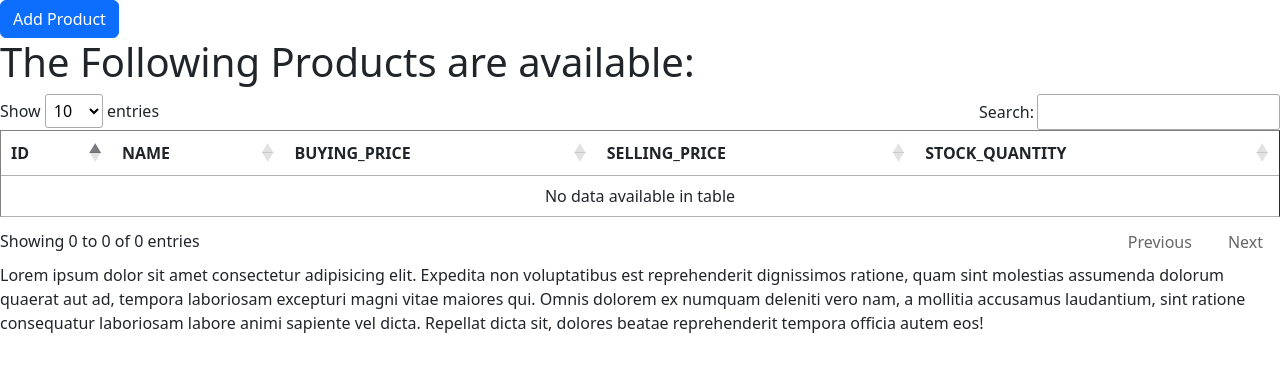
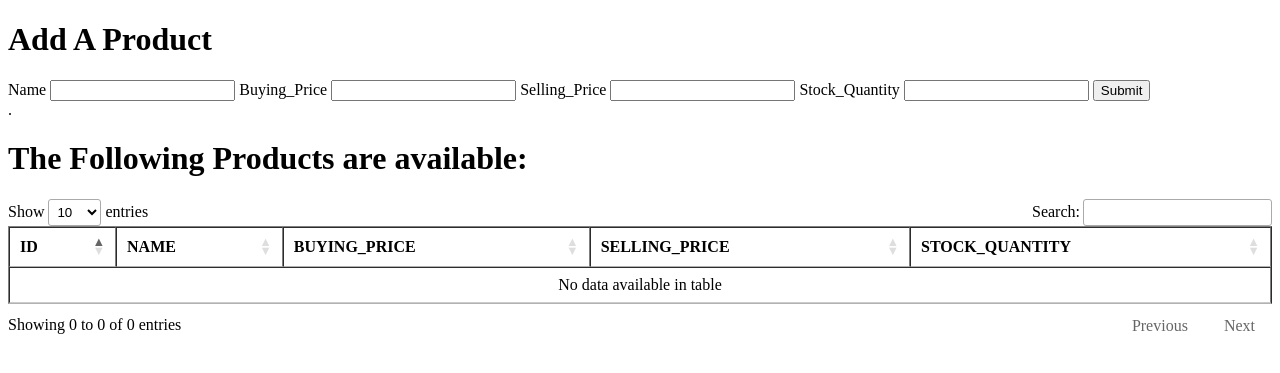
Before and after one commit to Njagi-S/MyDuka-System, a Flask app: page /products in a window 1280 px wide. Shown: the top 373 px of the page. Run offline with Flask 3, Linux system fonts and the light colour scheme; data that the repository does not hold is empty; some libraries are stand-ins or nearby versions.

Commit message:
Updated Without Bootstrap

```diff
--- a/main.py
+++ b/main.py
@@ -33,6 +33,7 @@ def products():
         selling_price = request.form["sellingprice"]
         stock_quantity = request.form["stockquantity"]
         print(name, buying_price, selling_price, stock_quantity)
+        return "Product Added Successfully"
 
 @app.route("/sales")
 def sales():
--- a/templates/products.html
+++ b/templates/products.html
@@ -5,50 +5,29 @@
   <meta charset="UTF-8">
   <meta name="viewport" content="width=device-width, initial-scale=1.0">
   <title>Document</title>
-    <link href="https://cdn.jsdelivr.net/npm/bootstrap@5.3.3/dist/css/bootstrap.min.css" rel="stylesheet">
+
   <link rel="stylesheet" href="//cdn.datatables.net/2.1.8/css/dataTables.dataTables.min.css" />
 
 </head>
 
 <body>
-  <!-- Button trigger modal -->
-<button type="button" class="btn btn-primary" data-bs-toggle="modal" data-bs-target="#exampleModal">
-    Add Product
-  </button>
+  <h1>Add A Product</h1>
+  <form action="/products" method="POST">
 
-  <!-- Modal -->
-  <div class="modal fade" id="exampleModal" tabindex="-1" aria-labelledby="exampleModalLabel" aria-hidden="true">
-    <div class="modal-dialog">
-      <div class="modal-content">
-        <div class="modal-header">
-          <h1 class="modal-title fs-5" id="exampleModalLabel">Modal title</h1>
-          <button type="button" class="btn-close" data-bs-dismiss="modal" aria-label="Close"></button>
-        </div>
-        <div class="modal-body">
-          ..
-          <form action="/products" method="POST">
-            <div class="mb-3">
-              <label for="exampleInputEmail1" class="form-label">Name </label>
-              <input type="text" class="form-control" id="productname" aria-describedby="emailHelp" name="productname">
-            </div>
-            <div class="mb-3">
-              <label for="exampleInputPassword1" class="form-label">Buying_Price</label>
-              <input type="number" class="form-control" id="buyingprice" name="buyingprice">
-            </div>
-            <div class="mb-3">
-                <label for="exampleInputPassword1" class="form-label">Selling_Price</label>
-                <input type="number" class="form-control" id="sellingprice" name="sellingprice">
-            </div>
-            <div class="mb-3">
-                <label for="exampleInputPassword1" class="form-label">Stock_Quantity</label>
-                <input type="number" class="form-control" id="stockquantity" name="stockquantity">
-            </div>
+      <label for="exampleInputEmail1" >Name </label>
+      <input type="text"  id="productname" aria-describedby="emailHelp" name="productname">
+
+      <label for="exampleInputPassword1" >Buying_Price</label>
+      <input type="number"  id="buyingprice" name="buyingprice">
+
+      <label for="exampleInputPassword1" >Selling_Price</label>
+      <input type="number"  id="sellingprice" name="sellingprice">
+
+      <label for="exampleInputPassword1" >Stock_Quantity</label>
+      <input type="number"  id="stockquantity" name="stockquantity">
     <button type="submit" class="btn btn-primary">Submit</button>
   </form>.
-        </div>
-      </div>
-    </div>
-  </div>
+
   <h1>The Following Products are available:</h1>
   <table border="" id="mytable">
     <thead>
@@ -73,24 +52,11 @@
 
     </tbody>
   </table>
-    <p>Lorem ipsum dolor sit amet consectetur adipisicing elit. Expedita non voluptatibus est reprehenderit dignissimos
-        ratione, quam sint molestias assumenda dolorum quaerat aut ad, tempora laboriosam excepturi magni vitae maiores
-        qui.
-        Omnis dolorem ex numquam deleniti vero nam, a mollitia accusamus laudantium, sint ratione consequatur laboriosam
-        labore animi sapiente vel dicta. Repellat dicta sit, dolores beatae reprehenderit tempora officia autem eos!</p>
-
-
   <script src="https://cdnjs.cloudflare.com/ajax/libs/jquery/3.7.1/jquery.min.js"></script>
-    <script src="https://cdn.jsdelivr.net/npm/@popperjs/core@2.11.8/dist/umd/popper.min.js"></script>
-    <script src="https://cdn.jsdelivr.net/npm/bootstrap@5.3.3/dist/js/bootstrap.min.js"></script>
-
   <script src="//cdn.datatables.net/2.1.8/js/dataTables.min.js"></script>
-
   <script>
     let table = new DataTable('#mytable');
   </script>
-    <script src="https://cdn.jsdelivr.net/npm/@popperjs/core@2.11.8/dist/umd/popper.min.js"></script>
-    <script src="https://cdn.jsdelivr.net/npm/bootstrap@5.3.3/dist/js/bootstrap.min.js"></script>
 </body>
 
 </html>
```
Lines whose indentation alone changed are shown as unchanged.
